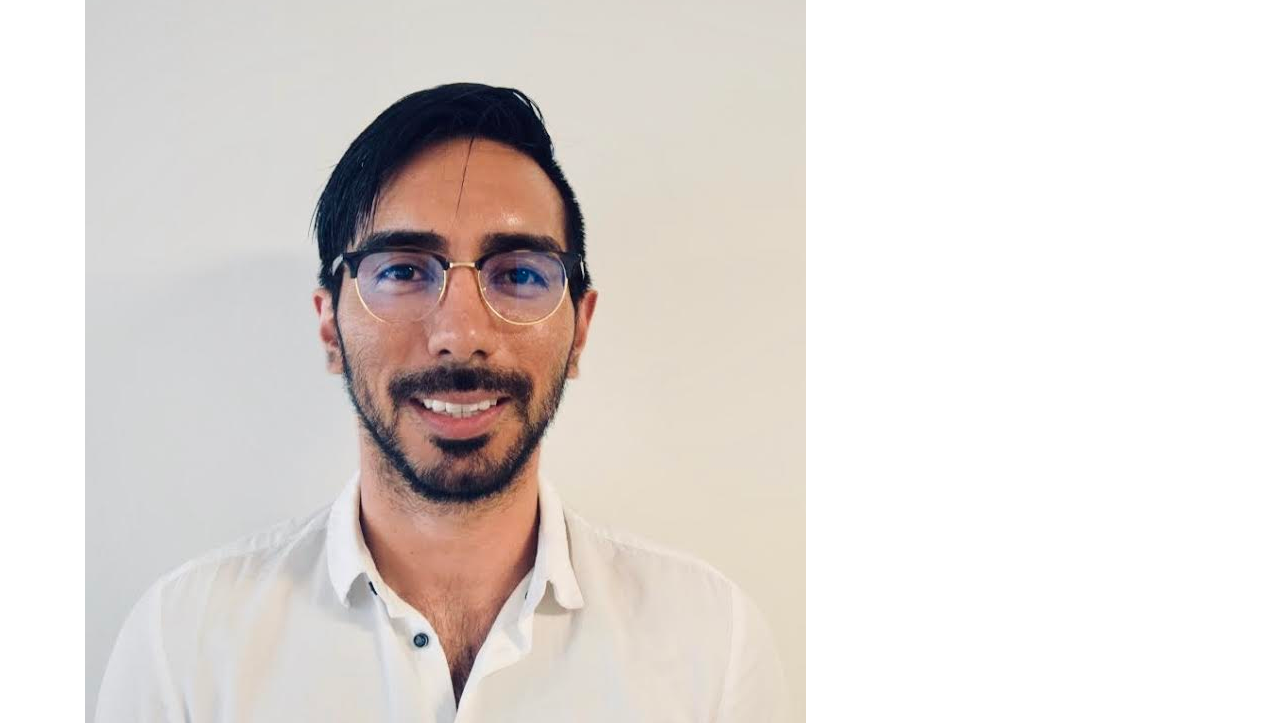
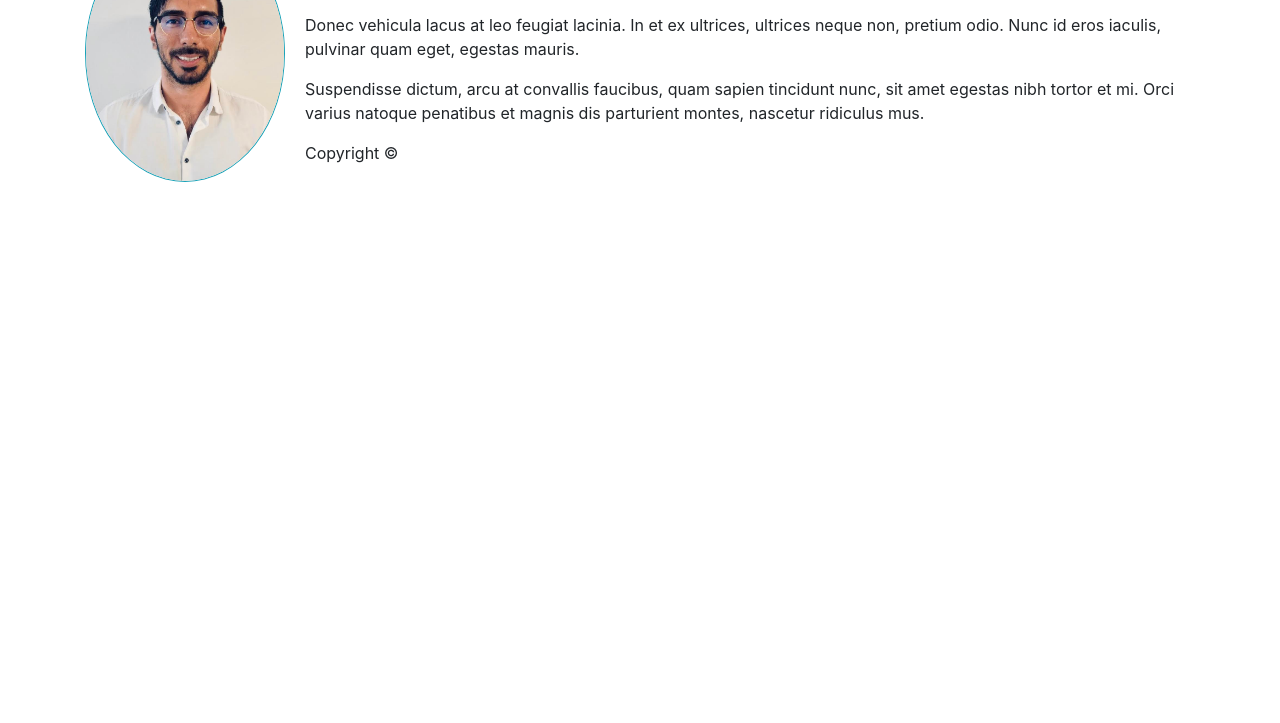
Before and after one commit to ivan-dealba/Bootstrap-Portfolio, a plain HTML site: page index.html in a window 1280 px wide. Shown: the part 211-934 px from the top of the page. After the commit the page ends 800 px from the top, so only its background shows below. Drawn offline with nearby package versions, Linux system fonts and the light colour scheme.

Commit message:
Updated, resized image

```diff
--- a/index.html
+++ b/index.html
@@ -32,7 +32,7 @@
     <section class="main-section" style="margin-top: 80px">
       <h1>About Me</h1>
 
-      <img src="assets/images/headshot.jpg" class="auth-image" alt="Ivan De Alba">
+      <img src="assets/images/headshot.jpg" class="auth-image rounded-circle border border-info" style="width: 200px; float: left; margin-right: 20px" alt="Ivan De Alba">
 
       <p>Lorem ipsum dolor sit amet, consectetur adipiscing elit. Aliquam vestibulum luctus felis, ac rhoncus nunc porttitor condimentum. Mauris sit amet dolor eu elit varius varius facilisis id arcu. Proin vel dui massa. Nunc rhoncus fringilla pharetra. Vestibulum bibendum consectetur euismod. Proin commodo purus vitae sollicitudin consectetur.</p>
 
```
